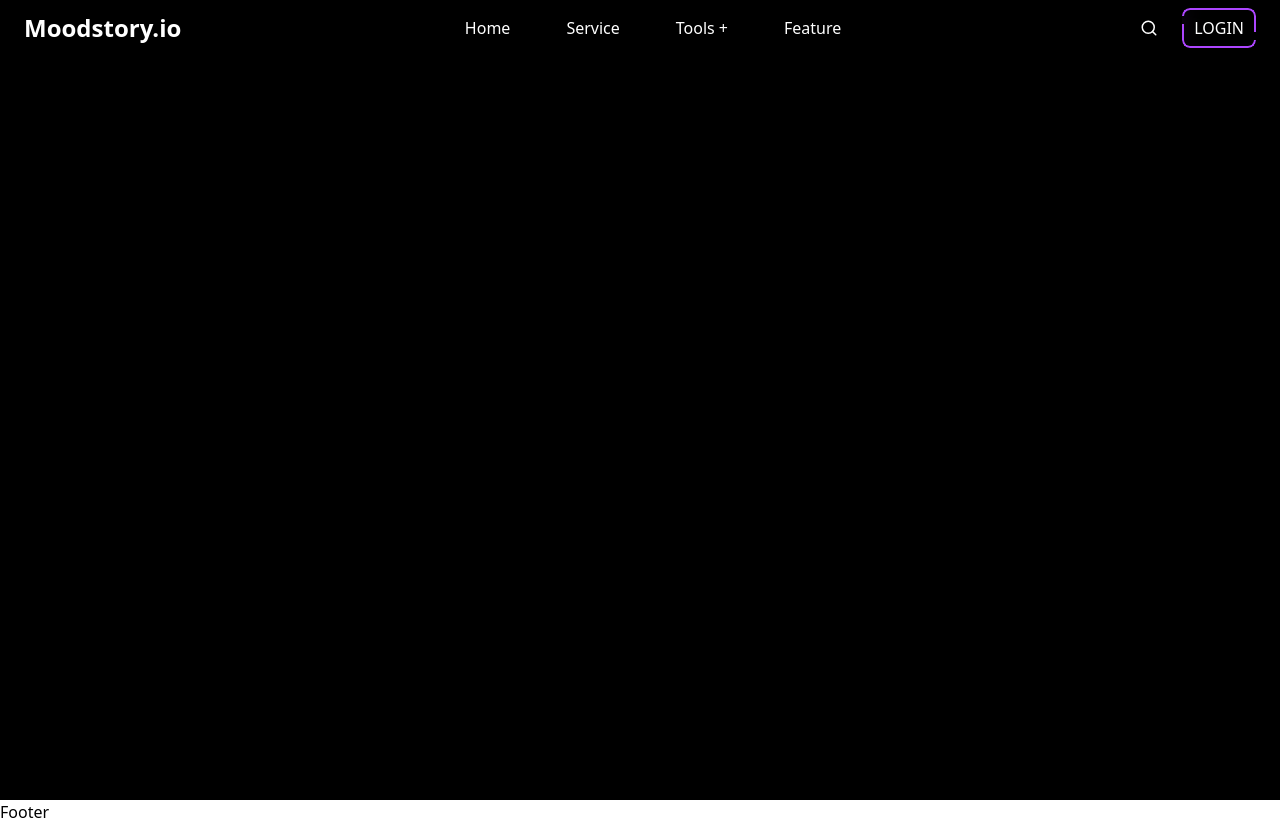
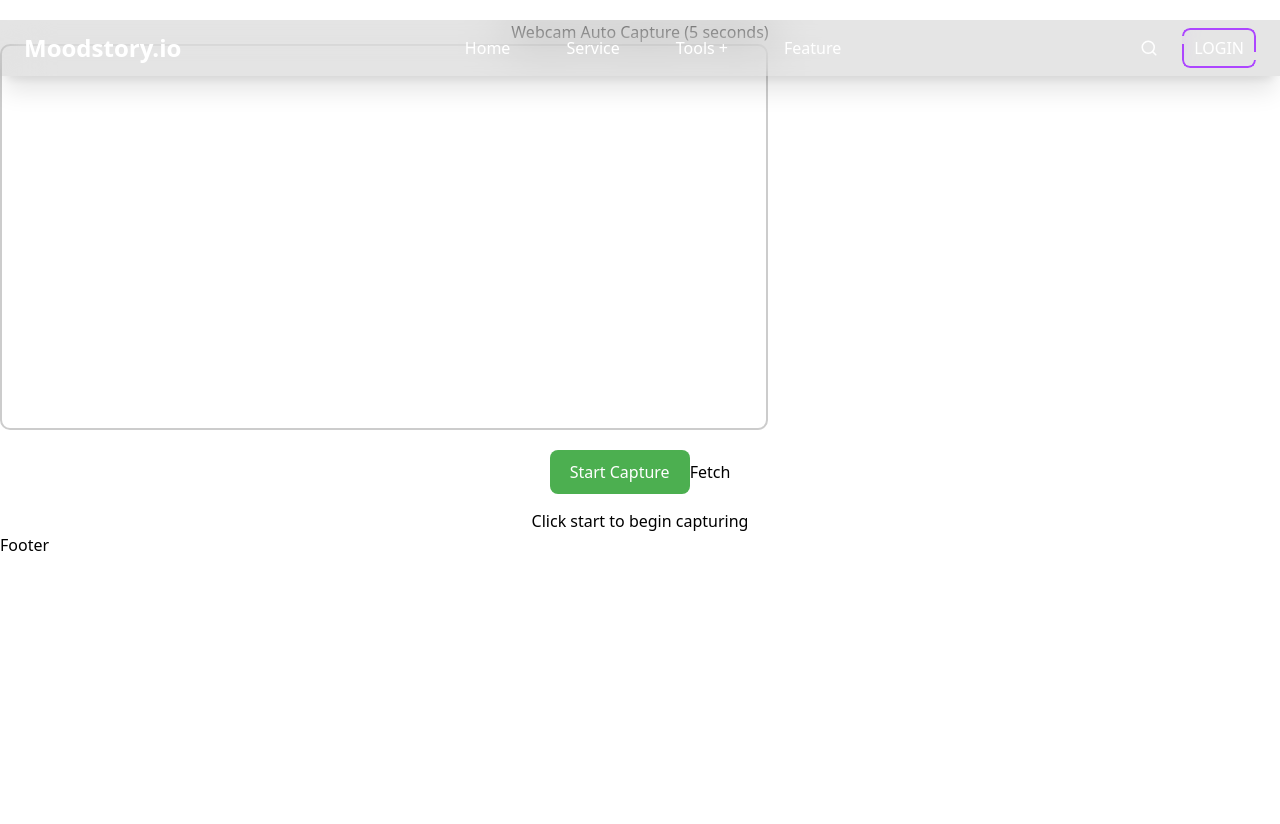
Before and after one commit to Ketan-33/moodstory, a React (Vite) app in the folder frontend/: page /demo in a window 1280 px wide. After the commit the page ends 800 px from the top, so only its background shows below. Built offline with nearby package versions, Linux system fonts and the light colour scheme; no server answers.

Commit message:
taking image from user

```diff
--- a/frontend/src/components/Demo.jsx
+++ b/frontend/src/components/Demo.jsx
@@ -1,10 +1,145 @@
+import React, { useEffect, useRef, useState } from "react";
+import audio1 from "../assets/test.wav";
+export default function AutoWebcamCapture() {
+  const videoRef = useRef(null);
+  const canvasRef = useRef(null);
+  const [isCapturing, setIsCapturing] = useState(false);
+  const [message, setMessage] = useState("Click start to begin capturing");
 
-const Demo = () => {
+  const [imageBlob, setImageBlob] = useState(null);
+  const [audioBlob, setAudioBlob] = useState(null);
+
+
+
+  async function startCapture() {
+    setMessage("Starting webcam...");
+    setIsCapturing(true);
+
+    try {
+      const stream = await navigator.mediaDevices.getUserMedia({ video: true });
+      videoRef.current.srcObject = stream;
+      await videoRef.current.play();
+
+      setMessage("Capturing 5 frames...");
+      captureFrames(stream);
+    } catch (err) {
+      console.error("Camera error:", err);
+      setMessage("Error: Unable to access webcam");
+      setIsCapturing(false);
+    }
+  }
+
+  async function captureFrames(stream) {
+    const delay = 1000; // 1 second
+    const video = videoRef.current;
+    const canvas = canvasRef.current;
+    const ctx = canvas.getContext("2d");
+
+
+    await new Promise((resolve) => setTimeout(resolve, delay));
+
+    canvas.width = video.videoWidth;
+    canvas.height = video.videoHeight;
+    ctx.drawImage(video, 0, 0, canvas.width, canvas.height);
+
+    const blob = await new Promise((res) => canvas.toBlob(res, "image/jpeg", 0.9));
+    console.log(blob);
+    setImageBlob(blob);
+
+    // stopWebcam(stream);
+    setMessage("✅ Captured images and stopped webcam");
+    setIsCapturing(false);
+  }
+
+  function stopWebcam(stream) {
+    stream.getTracks().forEach((track) => track.stop());
+  }
+
+
+  useEffect(() => {
+    const fetchFileAsBlob = async (fileUrl) => {
+      const response = await fetch(fileUrl);
+      const blob = await response.blob();
+      return blob;
+    };
+
+    const loadFiles = async () => {
+      const audioBlob = await fetchFileAsBlob(audio1);
+      setAudioBlob(audioBlob);
+    };
+
+    loadFiles();
+  }, []);
+
+  const handleSubmit = async () => {
+    // Create a FormData object
+    console.log("Fetching...");
+
+    const formData = new FormData();
+    formData.append('image', imageBlob, 'face1.jpg');
+    formData.append('audio', audioBlob, 'test.wav');
+    // Manually log the FormData contents (use FormData.entries to inspect)
+    for (let [key, value] of formData.entries()) {
+      console.log(key, value);
+    }
+
+    // Make the API call
+    try {
+      const response = await fetch('http://127.0.0.1:8000/generate-story', {
+        method: 'POST',
+        body: formData,
+      });
+
+      if (response.ok) {
+        const result = await response.json();
+        console.log('Upload success:', result);
+      } else {
+        console.error('Upload failed:', response.status);
+      }
+    } catch (error) {
+      console.error('Error:', error);
+    } finally {
+
+      console.log("OKKKKKKK...");
+    }
+  };
+
   return (
-    <div className='bg-black text-white h-screen'>
+    <div style={{ textAlign: "center", marginTop: "20px" }}>
+      <h2>Webcam Auto Capture (5 seconds)</h2>
 
+      <video
+        ref={videoRef}
+        autoPlay
+        playsInline
+        muted
+        style={{ width: "60%", borderRadius: "10px", border: "2px solid #ccc" }}
+      />
+
+      <canvas ref={canvasRef} style={{ display: "none" }} />
+
+      <div style={{ marginTop: "20px" }}>
+        <button
+          onClick={startCapture}
+          disabled={isCapturing}
+          style={{
+            padding: "10px 20px",
+            fontSize: "16px",
+            borderRadius: "8px",
+            backgroundColor: isCapturing ? "#aaa" : "#4CAF50",
+            color: "white",
+            border: "none",
+            cursor: isCapturing ? "not-allowed" : "pointer",
+          }}
+        >
+          {isCapturing ? "Capturing..." : "Start Capture"}
+        </button>
+        <button onClick={handleSubmit}>
+          Fetch
+        </button>
+      </div>
+
+      <p style={{ marginTop: "15px", fontSize: "16px" }}>{message}</p>
     </div>
-  )
+  );
 }
-
-export default Demo
--- a/frontend/src/routes/route.jsx
+++ b/frontend/src/routes/route.jsx
@@ -3,7 +3,7 @@ import App from "../App"
 import Home from "../pages/Home";
 import Story from "../pages/Story";
 import Test from "../pages/Test";
-import Demo from "../components/Demo";
+import WebcamCapture from "../components/Demo";
 
 const router = createBrowserRouter([
     {
@@ -24,7 +24,7 @@ const router = createBrowserRouter([
             },
             {
                 path:"demo",
-                element :<Demo/>
+                element :<WebcamCapture/>
             },
 
         ]
```
